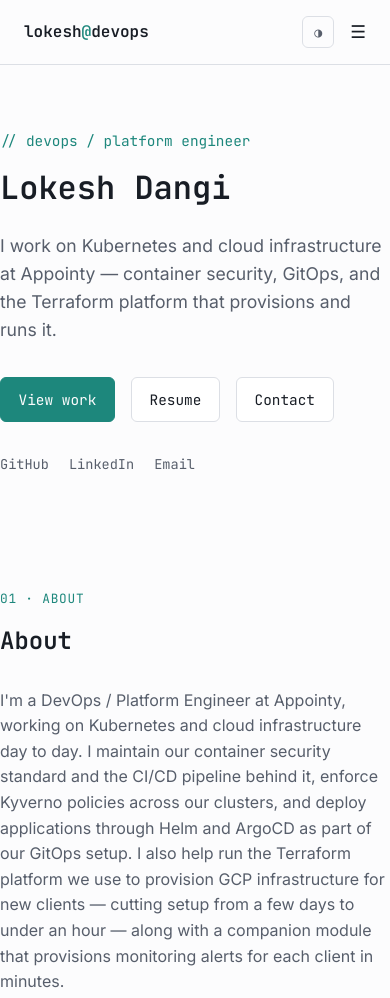
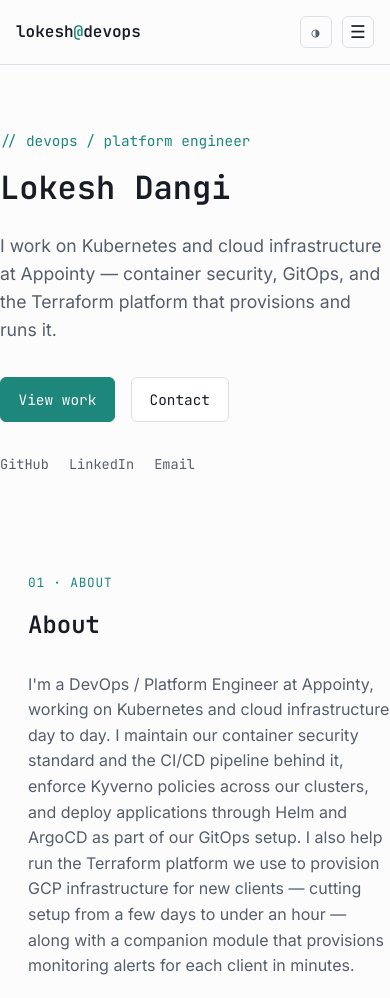
Before and after one commit to lokeshdangii/lokeshdangii.github.io, an Eleventy site: page src/index.njk in a window 390 px wide. Shown: the top 998 px of the page. Built offline with nearby package versions, Linux system fonts and the light colour scheme; Eleventy itself is replaced by a stand-in of ours; files that its build step writes are made by us from their sources.

Commit message:
Fix mobile responsive issues and remove resume link
Header hamburger/theme icons now share consistent button sizing,
section spacing is tuned for mobile, and content gets more left
breathing room on small screens. Also drops the public resume
button/link from the hero section.

Co-Authored-By: Claude Sonnet 5 <noreply@anthropic.com>

```diff
--- a/src/_data/site.json
+++ b/src/_data/site.json
@@ -7,6 +7,5 @@
   "github": "https://github.com/lokeshdangii",
   "linkedin": "https://www.linkedin.com/in/lokeshdangi/",
   "leetcode": "https://leetcode.com/lokeshdangi/",
-  "resume": "https://docs.google.com/document/d/1JU6p7NG5ipJTBwo8awk9UiotFPpxD4PcIdxXj18betA/edit?usp=sharing",
   "location": "Bhopal, India"
 }
--- a/src/assets/css/style.css
+++ b/src/assets/css/style.css
@@ -218,17 +218,23 @@ code, .mono { font-family: var(--mono); }
 
 .nav__toggle, .nav__close {
   display: none;
+  align-items: center;
+  justify-content: center;
+  width: 2rem;
+  height: 2rem;
   cursor: pointer;
   font-style: normal;
   font-size: 1.1rem;
   background: none;
-  border: none;
+  border: 1px solid var(--border);
+  border-radius: var(--radius);
   color: var(--text);
   padding: 0;
 }
+.nav__toggle:hover, .nav__close:hover { color: var(--accent); border-color: var(--accent); }
 
 @media (max-width: 767px) {
-  .nav__toggle { display: block; }
+  .nav__toggle { display: flex; }
   .nav__menu {
     display: none;
     position: fixed;
@@ -236,6 +242,8 @@ code, .mono { font-family: var(--mono); }
     right: 0;
     bottom: 0;
     width: min(80vw, 320px);
+    max-width: 100vw;
+    box-sizing: border-box;
     background: var(--bg-raised);
     border-left: 1px solid var(--border);
     padding: 4rem 2rem 2rem;
@@ -244,10 +252,30 @@ code, .mono { font-family: var(--mono); }
   .nav__menu.show-menu { display: block; }
   .nav__list { flex-direction: column; gap: 1.5rem; }
   .nav__close {
-    display: block;
+    display: flex;
     position: absolute;
     top: 1.5rem;
     right: 1.5rem;
+  }
+}
+
+@media (max-width: 767px) {
+  .section {
+    padding: var(--mb-6) 0;
+  }
+  .container,
+  .container--wide {
+    padding-left: 1.75rem;
+  }
+}
+
+@media (max-width: 400px) {
+  .nav {
+    padding-left: 1rem;
+    padding-right: 1rem;
+  }
+  .nav__btns {
+    gap: 0.65rem;
   }
 }
 
--- a/src/index.njk
+++ b/src/index.njk
@@ -12,7 +12,6 @@ description: DevOps / Platform Engineer specializing in Kubernetes platform engi
   </p>
   <div class="hero__ctas">
     <a href="#projects" class="btn btn--primary">View work</a>
-    <a href="{{ site.resume }}" class="btn" target="_blank" rel="noopener">Resume</a>
     <a href="#contact" class="btn">Contact</a>
   </div>
   <div class="hero__socials">
```
